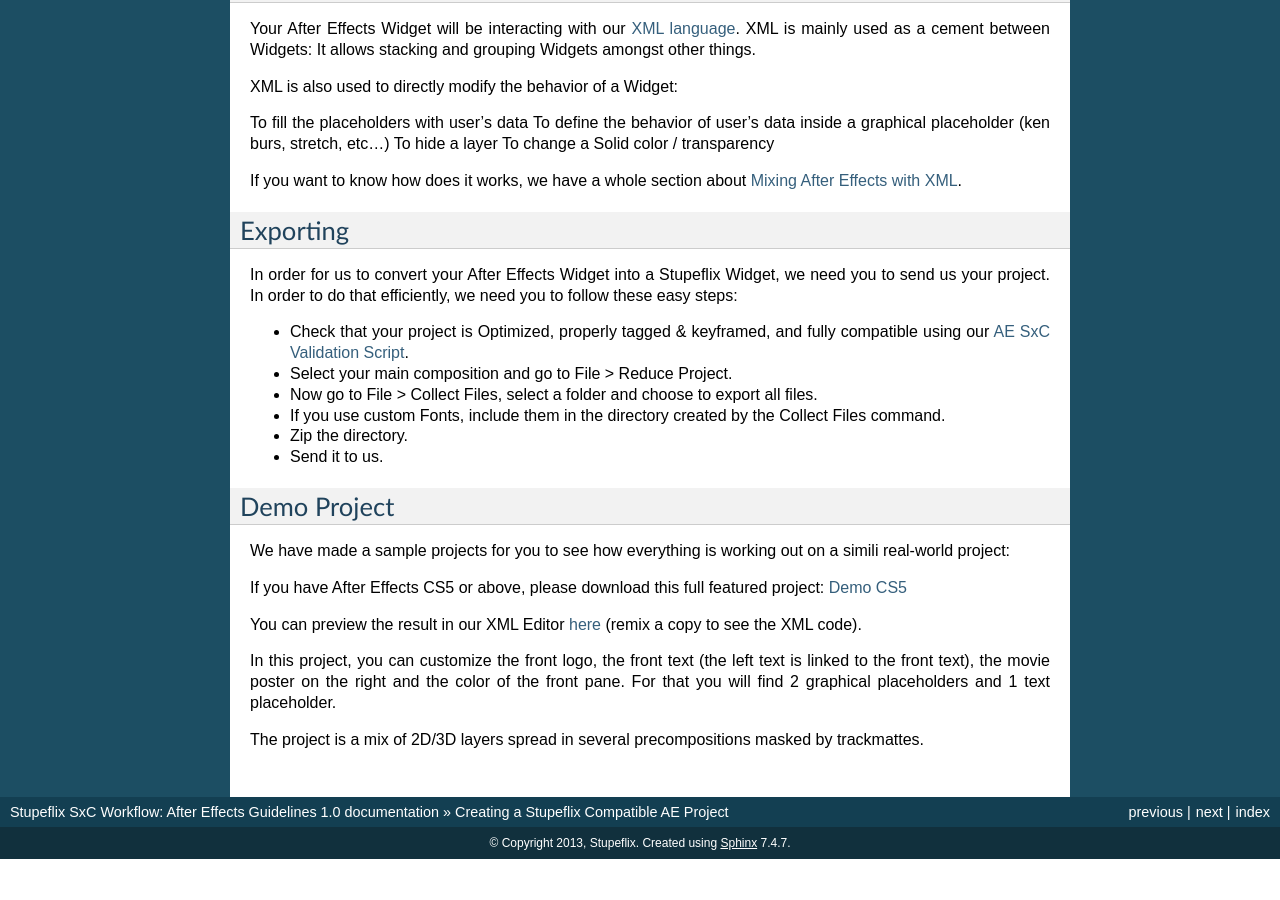
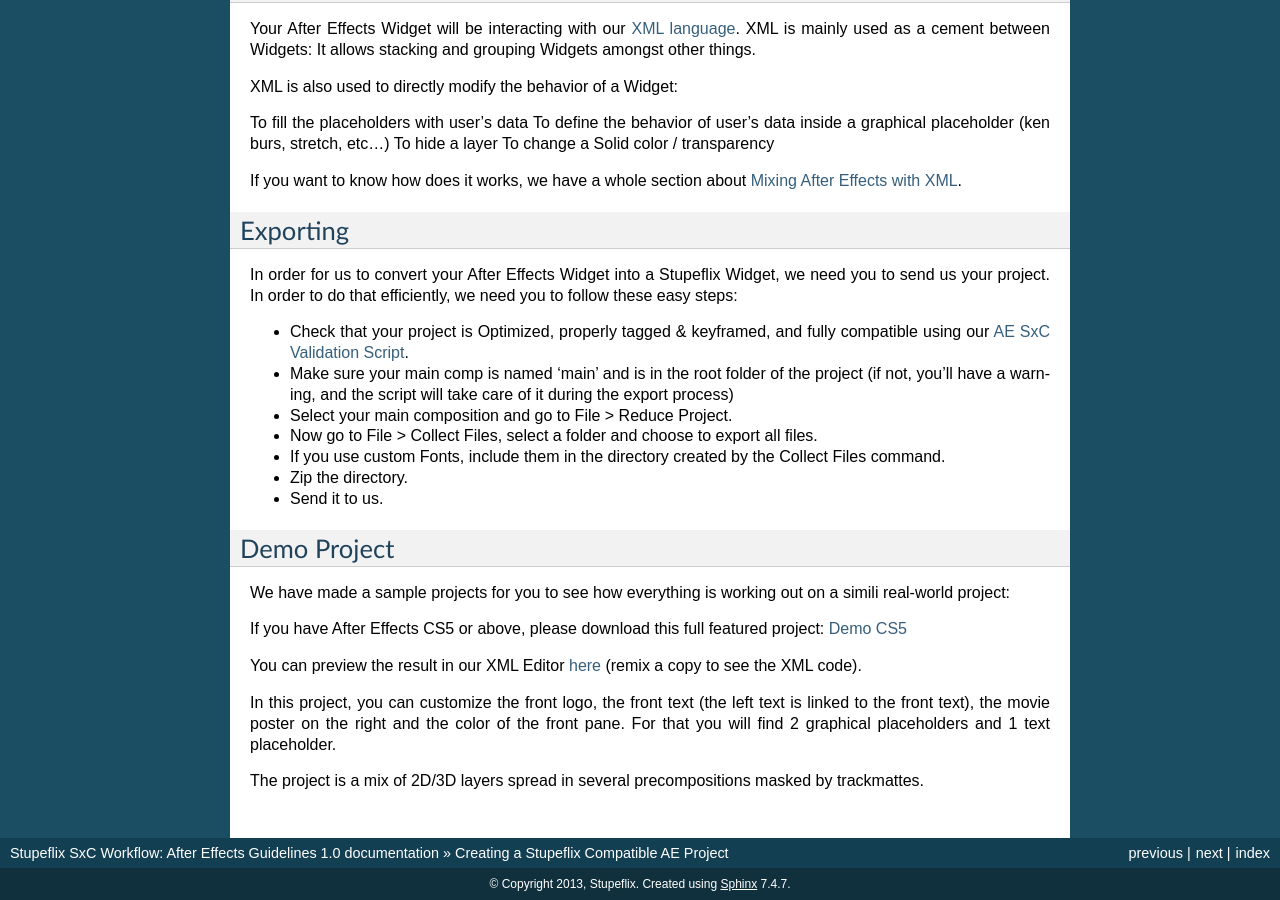
Before and after one commit to Stupeflix/stupeflix-ae-guidelines, a Sphinx documentation site: the page built from docs/01-02_creating_project.rst, in a window 1280 px wide and 900 px high, scrolled down 3260 px. Built offline with Sphinx 7.4.7, drawn with Linux system fonts in a browser that asks for light colours; before the commit the page ends 4119 px from its top, so only the background shows below that.

Commit message:
Added info about the main comp naming & position in the project (root folder)

```diff
--- a/docs/01-02_creating_project.rst
+++ b/docs/01-02_creating_project.rst
@@ -123,6 +123,7 @@
 In order for us to convert your After Effects Widget into a Stupeflix Widget, we need you to send us your project. In order to do that efficiently, we need you to follow these easy steps:
 
 - Check that your project is Optimized, properly tagged & keyframed, and fully compatible using our `AE SxC Validation Script <https://stupeflix-ae-guidelines.readthedocs.org/en/latest/01-09_script.html>`_.
+- Make sure your main comp is named 'main' and is in the root folder of the project (if not, you'll have a warning, and the script will take care of it during the export process)
 - Select your main composition and go to File > Reduce Project.
 - Now go to File > Collect Files, select a folder and choose to export all files.
 - If you use custom Fonts, include them in the directory created by the Collect Files command.
```
